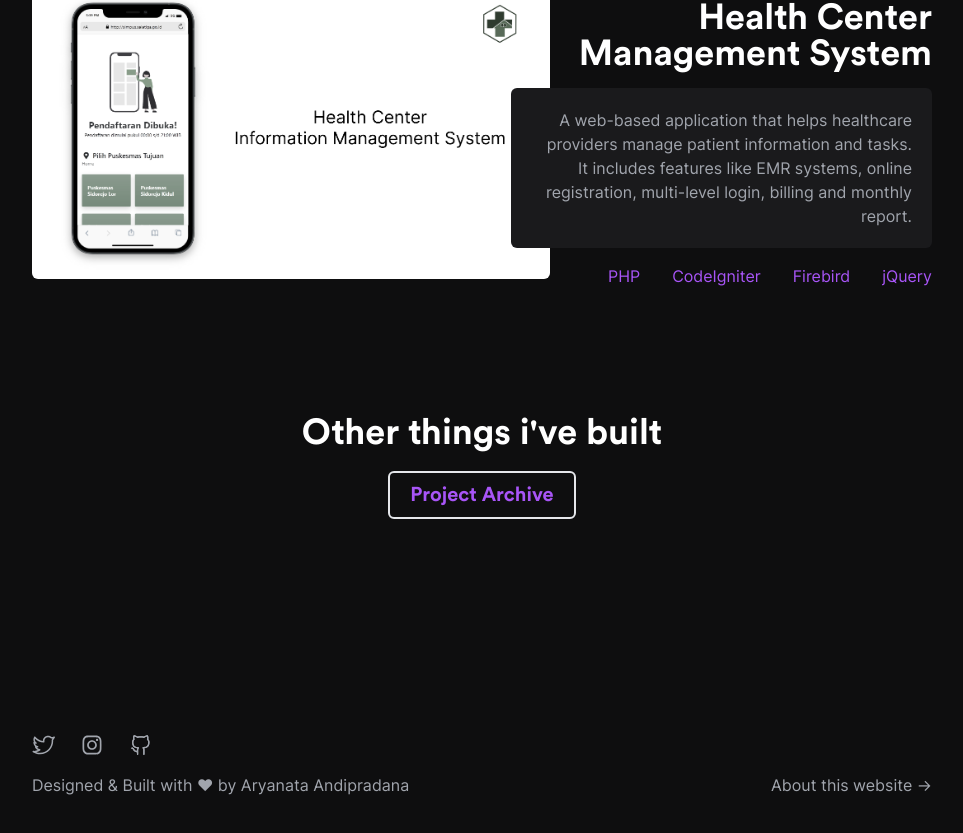
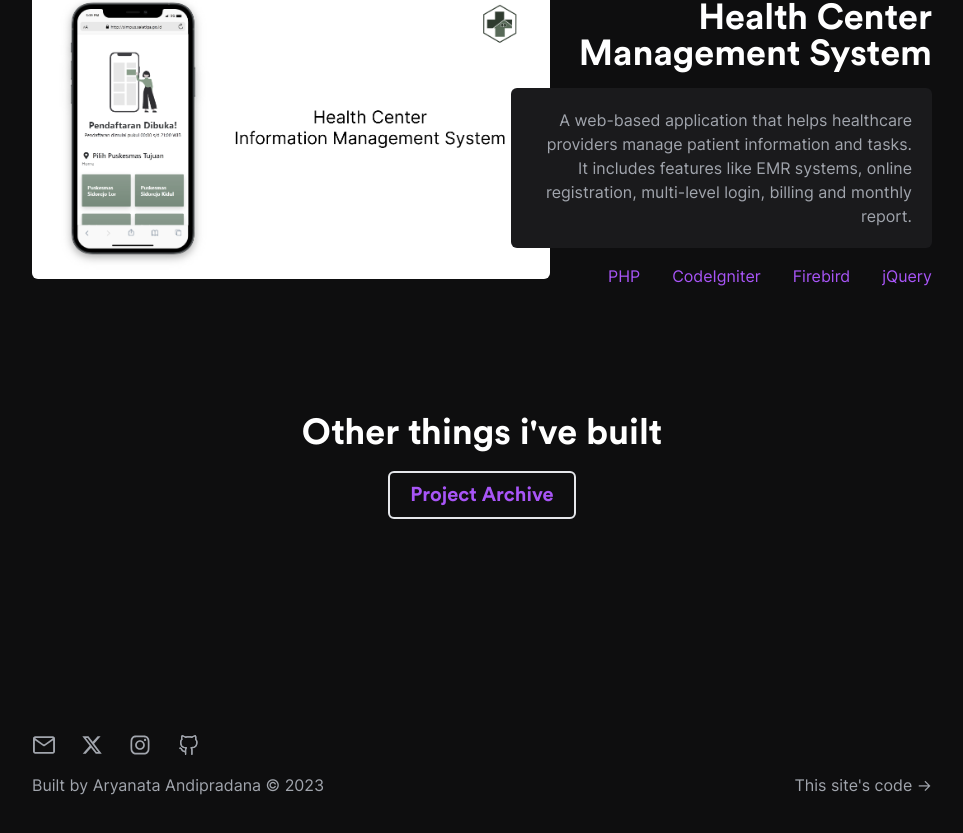
Before and after one commit to aryanataandi/aryanataandi-next, a Next.js app: page / in a window 1280 px wide. Shown: the part 1838-2671 px from the top of the page, without its empty margins (158-1121 px from the left). Built offline with nearby package versions, Linux system fonts and the light colour scheme.

Commit message:
update footer and icons

```diff
--- a/components/Footer.jsx
+++ b/components/Footer.jsx
@@ -1,13 +1,19 @@
 import React from "react";
-import Twitter from "./icons/Twitter";
+import Email from "./icons/Email";
+import X from "./icons/X";
 import Instagram from "./icons/Instagram";
 import Github from "./icons/Github";
 
 let socialMedia = [
   {
-    app: "Twitter",
-    url: "https://twitter.com/aryanata_andi/",
-    comp: <Twitter />,
+    app: "Email",
+    url: "aryanata.andipra@gmail.com",
+    comp: <Email />,
+  },
+  {
+    app: "X",
+    url: "https://x.com/aryanata_andi/",
+    comp: <X />,
   },
   {
     app: "Instagram",
@@ -32,7 +38,7 @@ function App() {
                 <li key={i} className="mx-3 md:mx-0 md:mr-6">
                   <a
                     className="icon"
-                    href={x.url}
+                    href={(x.app == 'Email' ? 'mailto:' : '') + x.url}
                     target="_blank"
                     rel="noreferrer"
                   >
@@ -47,15 +53,15 @@ function App() {
       <div className="my-4 grid grid-cols-1 md:grid-cols-2">
         <div className="text-center md:text-left">
           <p className="text-secondary m-0">
-            Designed & Built with ♥ by Aryanata Andipradana
+            Built by Aryanata Andipradana © 2023
           </p>
         </div>
         <div className="text-center md:text-right">
           <a
-            href="https://github.com/aryanataandi/aryanataandi.github.io"
+            href="https://github.com/aryanataandi/aryanataandi-next"
             className="text-secondary hover:text-white"
           >
-            About this website &rarr;
+            This site's code &rarr;
           </a>
         </div>
       </div>
--- /dev/null
+++ b/components/icons/Email.jsx
@@ -0,0 +1,21 @@
+import React from "react";
+
+function Email() {
+  return (
+    <svg
+      width="96"
+      height="96"
+      viewBox="0 0 96 96"
+      fill="none"
+      xmlns="http://www.w3.org/2000/svg"
+    >
+      <path
+        fillRule="evenodd"
+        clipRule="evenodd"
+        d="M12.8 13H83.2C88.04 13 91.956 16.9375 91.956 21.75L92 74.25C92 79.0625 88.04 83 83.2 83H12.8C7.96 83 4 79.0625 4 74.25L4.044 21.75C4.044 16.9375 7.96 13 12.8 13ZM84.45 75.5V30.92C84.45 30.1111 83.5396 29.6369 82.8768 30.1006L51.2608 52.2188C50.2812 52.9041 49.1453 53.2657 48 53.2998C46.8547 53.2657 45.7188 52.9041 44.7392 52.2188L13.1232 30.1006C12.4604 29.6369 11.55 30.1111 11.55 30.92V75.5H84.45ZM48 44.9097C49.2533 44.9226 50.5105 44.5439 51.578 43.7719L81.9467 21.8103C82.7326 21.242 82.3305 20 81.3607 20H14.6393C13.6695 20 13.2674 21.242 14.0533 21.8103L44.422 43.7719C45.4895 44.5439 46.7467 44.9226 48 44.9097Z"
+      />
+    </svg>
+  );
+}
+
+export default Email;
--- /dev/null
+++ b/components/icons/X.jsx
@@ -0,0 +1,21 @@
+import React from "react";
+
+function X() {
+  return (
+    <svg
+      width="96"
+      height="96"
+      viewBox="0 0 96 96"
+      fill="none"
+      xmlns="http://www.w3.org/2000/svg"
+    >
+      <path
+        fillRule="evenodd"
+        clipRule="evenodd"
+        d="M70.4985 12.894H82.4093L56.3877 42.6351L87.0001 83.1059H63.0308L44.2572 58.5606L22.776 83.1059H10.858L38.6907 51.2945L9.3241 12.894H33.9019L50.8715 35.3294L70.4985 12.894ZM66.3182 75.9767H72.9181L30.3157 19.6488H23.2333L66.3182 75.9767Z"
+      />
+    </svg>
+  );
+}
+
+export default X;
```
